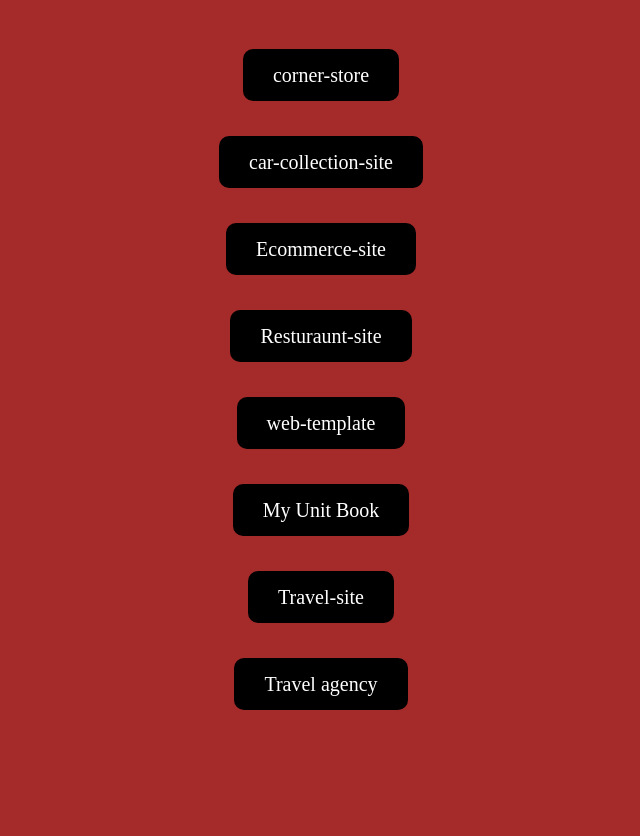
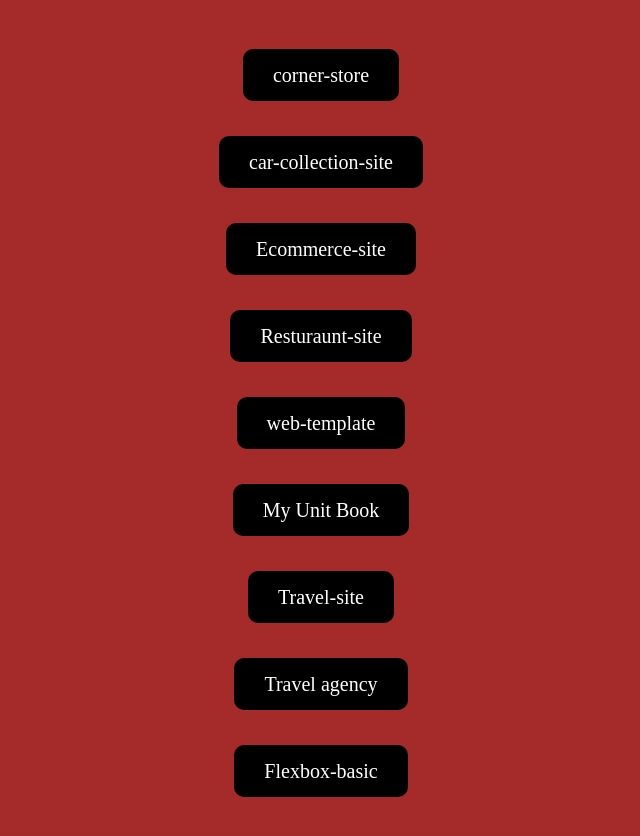
Before and after one commit to salmansaifi04/profile, a plain HTML site: page index.html in a window 1280 px wide. Shown: the whole page, without its empty margins (319-959 px from the left). Before the commit the page ends 800 px from the top, so only its background shows below. Drawn offline with Linux system fonts and the light colour scheme.

Commit message:
updating flexbox-basic file

```diff
--- a/index.html
+++ b/index.html
@@ -34,6 +34,9 @@
             <li>
                 <a href="https://salmansaifi04.github.io/web-form/" target="_blank">Travel agency</a>
             </li>
+            <li>
+                <a href="https://salmansaifi04.github.io/flexboxbasic/" target="_blank">Flexbox-basic</a>
+            </li>
         </ul>
     </div>
 </body>
```
